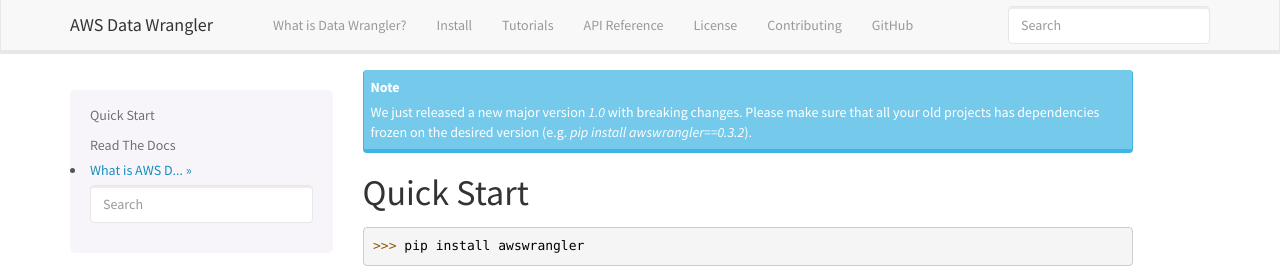
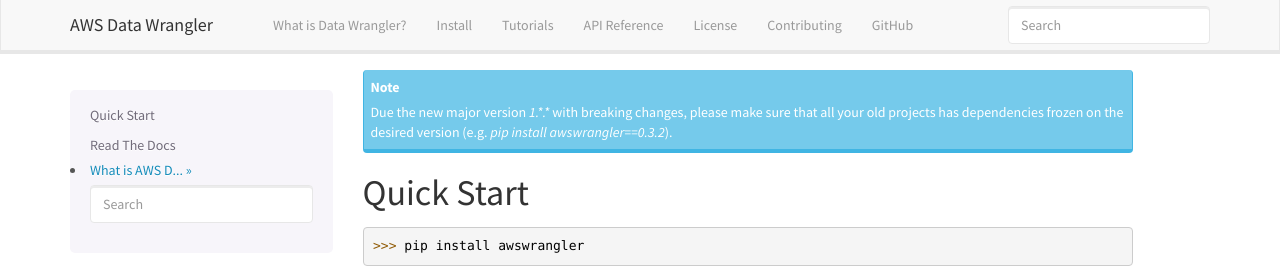
Before and after one commit to aws/aws-sdk-pandas, a Sphinx documentation site: the page built from docs/source/index.rst, in a window 1280 px wide and 1306 px high. Shown: the top 278 px of the window. Built offline with Sphinx 7.4.7, drawn with Linux system fonts in a browser that asks for light colours; the version number could not be read and is left out.

```diff
--- a/docs/source/index.rst
+++ b/docs/source/index.rst
@@ -1,4 +1,4 @@
-.. note:: We just released a new major version `1.0` with breaking changes. Please make sure that all your old projects has dependencies frozen on the desired version (e.g. `pip install awswrangler==0.3.2`).
+.. note:: Due the new major version `1.*.*` with breaking changes, please make sure that all your old projects has dependencies frozen on the desired version (e.g. `pip install awswrangler==0.3.2`).
 
 Quick Start
 -----------
```
Also changed, not shown: README.md (+1 -1 lines).
